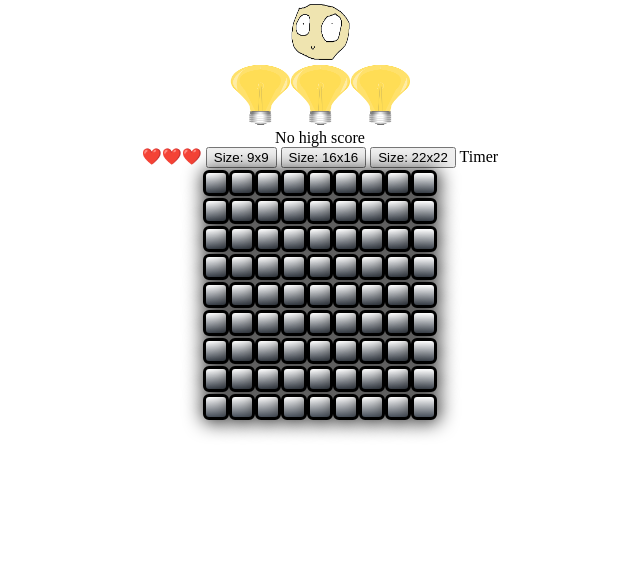
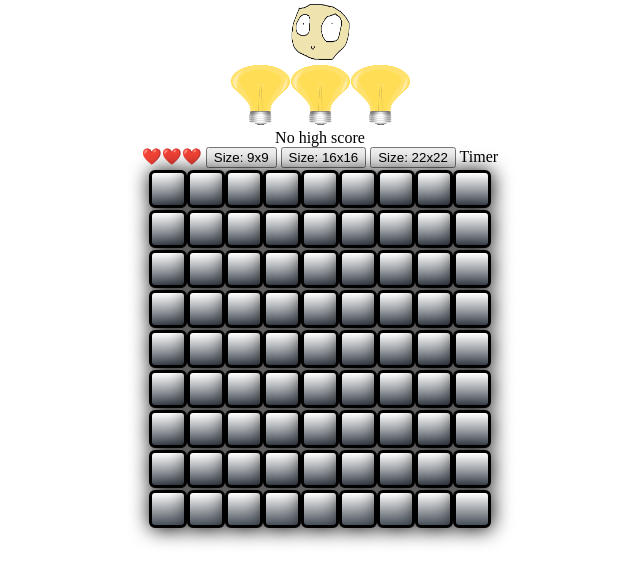
Before and after one commit to ofirushi/minesweeper, a plain HTML site: page index.html in a window 1280 px wide. Shown: the part 79-662 px from the top of the page, without its empty margins (320-960 px from the left). Drawn offline with Linux system fonts and the light colour scheme.

Commit message:
second optional

```diff
--- a/css/main.css
+++ b/css/main.css
@@ -29,7 +29,7 @@ height: 60px;
     width: 10px;
     font-size: 20px;
     font-weight: 500;
-    padding: 5px;
+    padding: 11px;
     box-shadow: 1px 1px 20px 0px #000000;
     -webkit-box-shadow: 1px 1px 20px 0px #000000;
     -moz-box-shadow: 1px 1px 20px 0px #000000;
```
